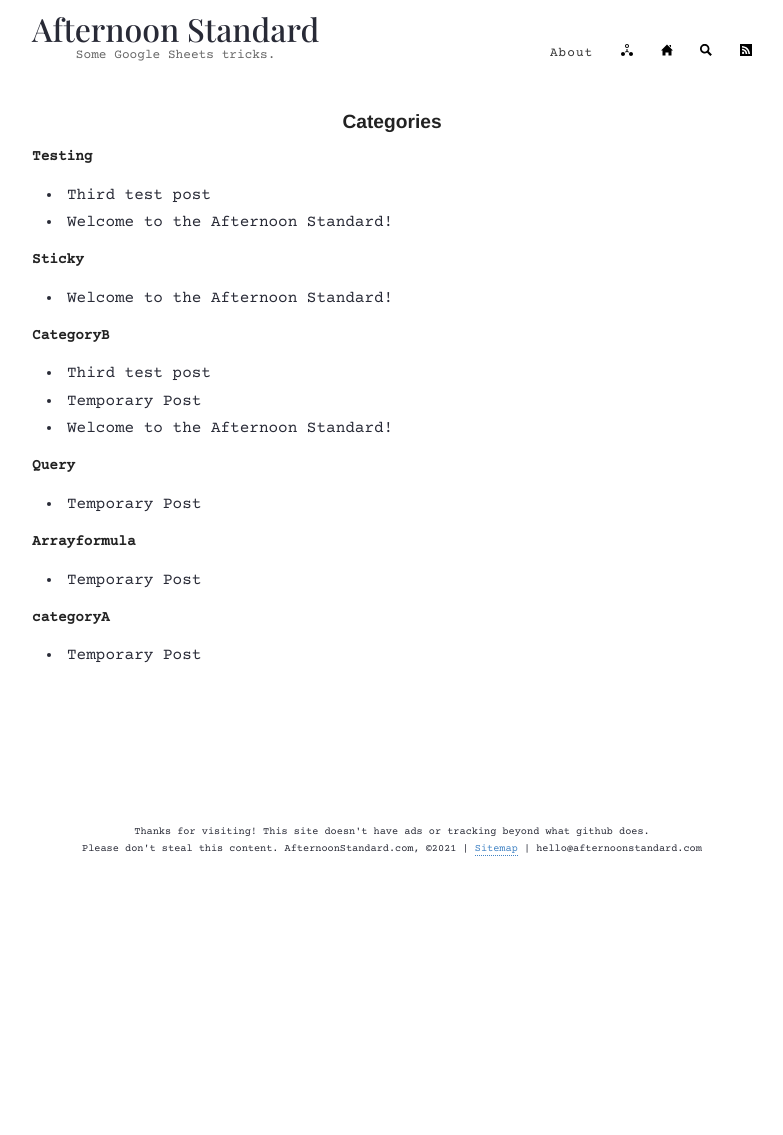
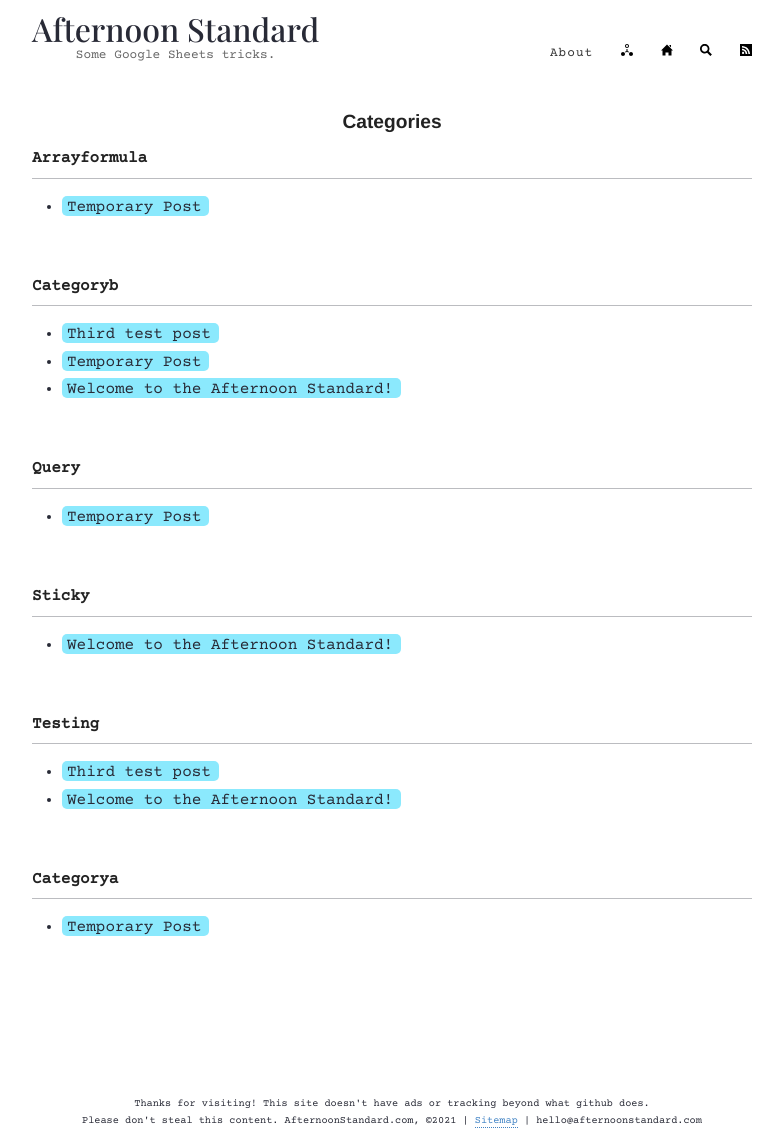
Before and after one commit to boringparty/hello-party.github.io, a Jekyll site: the page built from _pages/categories.md, in a window 1280 px wide. Shown: the whole page, without its empty margins (248-1031 px from the left). Built offline with Jekyll 4.4.1, drawn with Linux system fonts in a browser that asks for light colours; before the commit the page ends 900 px from its top, so only the background shows below that.

Commit message:
Update categories.md

```diff
--- a/_pages/categories.md
+++ b/_pages/categories.md
@@ -4,20 +4,20 @@
 title: Categories
 ---
 
-<div id="archives">
- {% assign categories = site.categories | sort %}
- {% for category in site.categories %}
-  <div class="archive-group">
-{% capture category_name %}{{ category | first }}{% endcapture %}
-<div id="#{{ category_name | slugize }}"></div>
-<h3 class="category-head">{{ category_name }}</h3>
 
-   <ul>
-{% for post in site.categories[category_name] %}
-<article class="archive-item">
-<li><a href="{{ site.baseurl }}{{ post.url }}">{% if post.title and post.title != "" %}{{post.title}}{%endif%}</a></li>
-</article>
+{% comment %}
+#
+#  Change date order by adding '| reversed'
+#  To sort by title or other variables use {% assign sorted_posts = category[1] | sort: 'title' %}
+#
+{% endcomment %}
+{% assign sorted_cats = site.categories | sort %}
+{% for category in sorted_cats %}
+{% assign sorted_posts = category[1] | reversed %}
+<h2 id="{{category[0] | uri_escape | downcase }}">{{category[0] | capitalize}}</H2>
+<ul>
+  {% for post in sorted_posts %}
+ 	<li><a href="{{ site.url }}{{ site.baseurl }}{{  post.url }}">{{  post.title }}</a></li>
+  {% endfor %}
+</ul>
 {% endfor %}
-   </ul></div>
-{% endfor %}
-</div>
```
